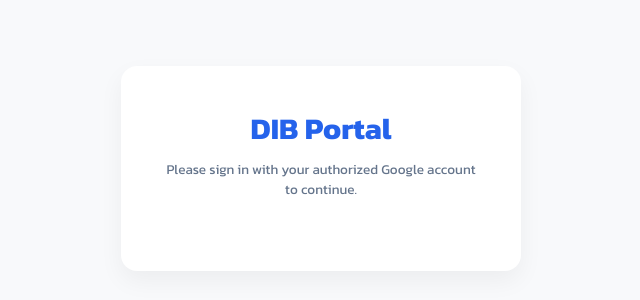
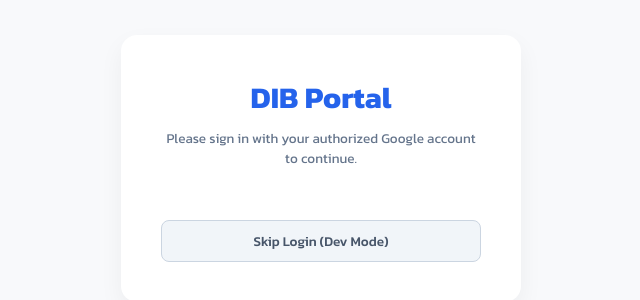
Before and after one commit to pornnaphats/dib-portal-next, a Next.js app in the folder dib-portal-next/: page /schedule in a window 1280 px wide. Shown: the part 232-532 px from the top of the page, without its empty margins (319-959 px from the left). Built offline with nearby package versions, Linux system fonts and the light colour scheme.

Commit message:
Add dev bypass for login

```diff
--- a/dib-portal-next/src/components/auth/LoginOverlay.jsx
+++ b/dib-portal-next/src/components/auth/LoginOverlay.jsx
@@ -57,6 +57,14 @@ export default function LoginOverlay({ onLogin }) {
 
         <div id="g_id_signin" style={{ display: "flex", justifyContent: "center" }}></div>
 
+        {/* DEV MODE BYPASS */}
+        <button
+          onClick={() => onLogin({ email: "dev@realsmart.co.th", name: "Dev User", role: "admin" }, "dev-token")}
+          style={{ marginTop: "20px", padding: "10px 20px", background: "#f1f5f9", color: "#475569", border: "1px solid #cbd5e1", borderRadius: "8px", fontSize: "0.9rem", cursor: "pointer", width: "100%", fontWeight: "500" }}
+        >
+          Skip Login (Dev Mode)
+        </button>
+
         {error && <div style={{ color: "#ef4444", fontSize: "0.8rem", marginTop: "16px" }}>{error}</div>}
       </div>
     </div>
```
